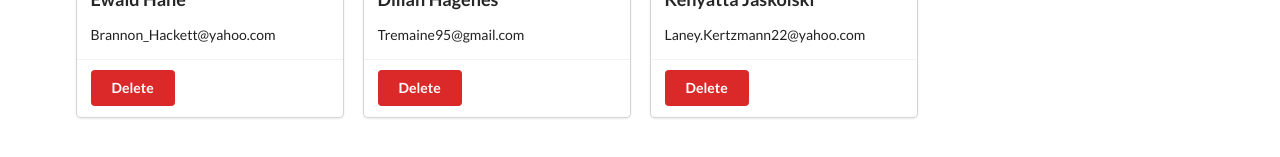
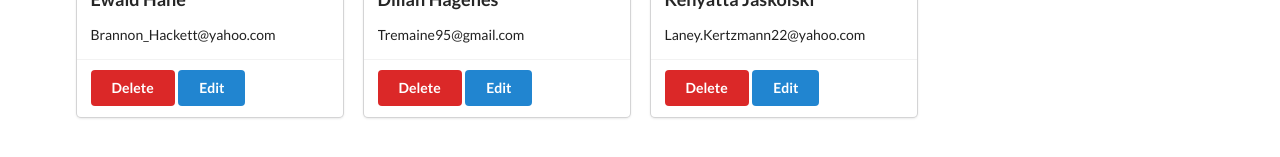
Before and after one commit to Squarespace/introduction-to-react-workshop, a React (Create React App) app: page / in a window 1280 px wide. Shown: the part 607-764 px from the top of the page. Built offline with nearby package versions, Linux system fonts and the light colour scheme; data requests are answered from the project's data file.

Commit message:
Add Step 10 - Edit Profiles

```diff
--- a/src/App.js
+++ b/src/App.js
@@ -18,7 +18,7 @@ export default function App() {
           onClick={() => setIsModalOpen(true)}
         >Create Profile</button>
         <SearchForm />
-        <ProfileGrid />
+        <ProfileGrid setIsModalOpen={setIsModalOpen} />
         <Modal isModalOpen={isModalOpen} setIsModalOpen={setIsModalOpen}>
           <ProfileForm setIsModalOpen={setIsModalOpen} />
         </Modal>
--- a/src/components/ProfileForm.js
+++ b/src/components/ProfileForm.js
@@ -1,12 +1,13 @@
-import React, { useState } from 'react';
+import React, { useEffect, useState } from 'react';
 
+import useProfileState from '../hooks/useProfileState';
 import FormInput from './FormInput';
+import AvatarSelection from './AvatarSelection';
 import { avatarNames } from '../utils/getAvatarUrl';
-import useProfileState from '../hooks/useProfileState';
-import AvatarSelection from './AvatarSelection';
 
 import {
   createProfile,
+  updateProfile,
 } from '../api';
 
 const defaultState = {
@@ -37,23 +38,45 @@ const formInputConfigs = [
 export default function ProfileForm({
   setIsModalOpen,
 }) {
-  const [formState, setFormState] = useState(defaultState);
+  const {
+    profiles,
+    searchProfiles,
+    selectedProfileIndex,
+    setSelectedProfileIndex,
+  } = useProfileState();
 
-  const {
+  const selectedProfile = profiles[selectedProfileIndex];
+
+  const [formState, setFormState] = useState(selectedProfile || defaultState);
+
+  const isEditingProfile = formState.id !== undefined;
+
+  const profileAction = isEditingProfile ? 'Edit' : 'Create';
+
+  useEffect(() => {
+    return function unmount() {
+      searchProfiles();
+      setSelectedProfileIndex();
+    }
+  }, [
     searchProfiles,
-  } = useProfileState();
+    setSelectedProfileIndex,
+  ]);
 
   return (
     <>
-      <h2 className="ui dividing header">Create Profile</h2>
+      <h2 className="ui dividing header">{`${profileAction} Profile`}</h2>
       <form
         onSubmit={async (event) => {
           event.preventDefault();
 
+          const apiAction = isEditingProfile
+            ? updateProfile
+            : createProfile;
+
           try {
-            await createProfile(formState);
-            setFormState(defaultState);
-            searchProfiles();
+            await apiAction(formState);
+
             setIsModalOpen(false);
           } catch(error) {
             console.log('error', error);
--- a/src/components/ProfileGrid.js
+++ b/src/components/ProfileGrid.js
@@ -4,16 +4,19 @@ import getAvatarUrl from '../utils/getAvatarUrl';
 import useProfileState from '../hooks/useProfileState';
 import { deleteProfile } from '../api';
 
-export default function ProfileGrid() {
+export default function ProfileGrid({
+  setIsModalOpen,
+}) {
   const {
     profiles,
     searchProfiles,
     searchTerm,
+    setSelectedProfileIndex,
   } = useProfileState();
 
   return (
     <div className="ui four stackable cards">
-      {profiles.map((profile) => {
+      {profiles.map((profile, index) => {
         const fullName = `${profile.firstName} ${profile.lastName}`;
 
         return (
@@ -38,6 +41,15 @@ export default function ProfileGrid() {
               >
                 Delete
               </button>
+              <button
+                className="ui primary button"
+                onClick={() => {
+                  setSelectedProfileIndex(index);
+                  setIsModalOpen(true);
+                }}
+              >
+                Edit
+              </button>
             </div>
           </div>
         );
--- a/src/providers/ProfileProvider.js
+++ b/src/providers/ProfileProvider.js
@@ -16,6 +16,7 @@ export default function ProfileProvider({
 }) {
   const [profiles, setProfiles] = useState(emptyArray);
   const [searchTerm, setSearchTerm] = useState('');
+  const [selectedProfileIndex, setSelectedProfileIndex] = useState();
 
   async function searchProfiles(searchTerm = '') {
     try {
@@ -39,6 +40,8 @@ export default function ProfileProvider({
         searchProfiles,
         searchTerm,
         setSearchTerm,
+        selectedProfileIndex,
+        setSelectedProfileIndex,
       }}
     >
       {children}
```
Also changed, not shown: 1 other file (tests, documents, lock files or other folders).
